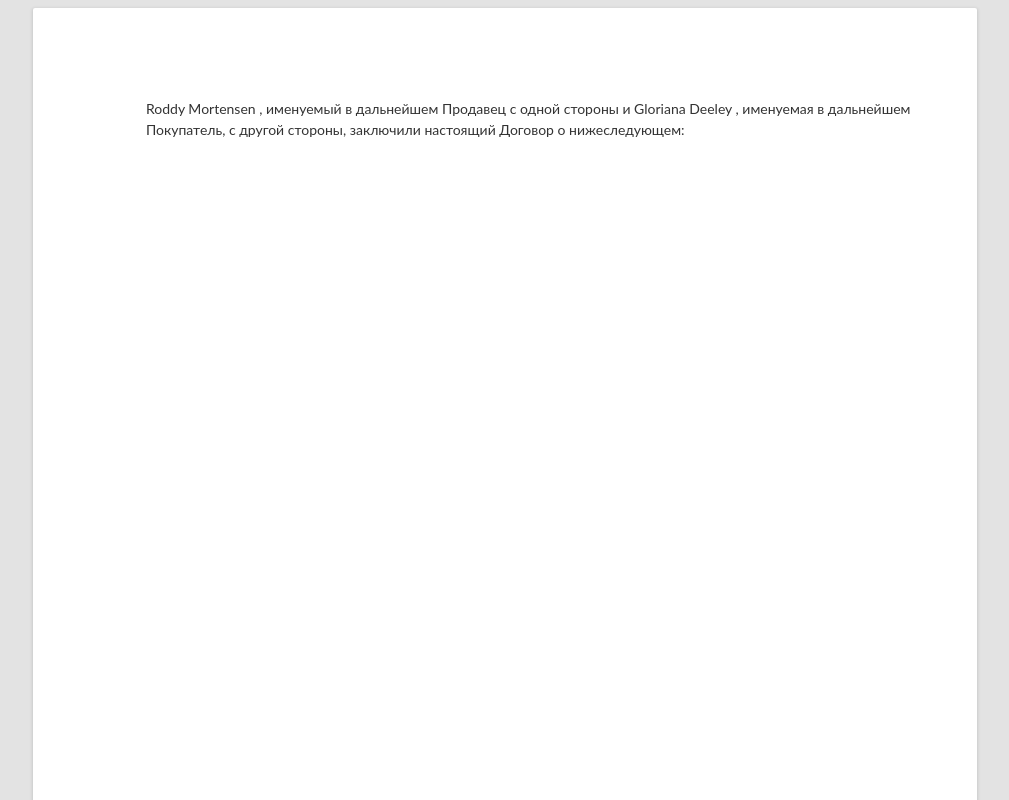
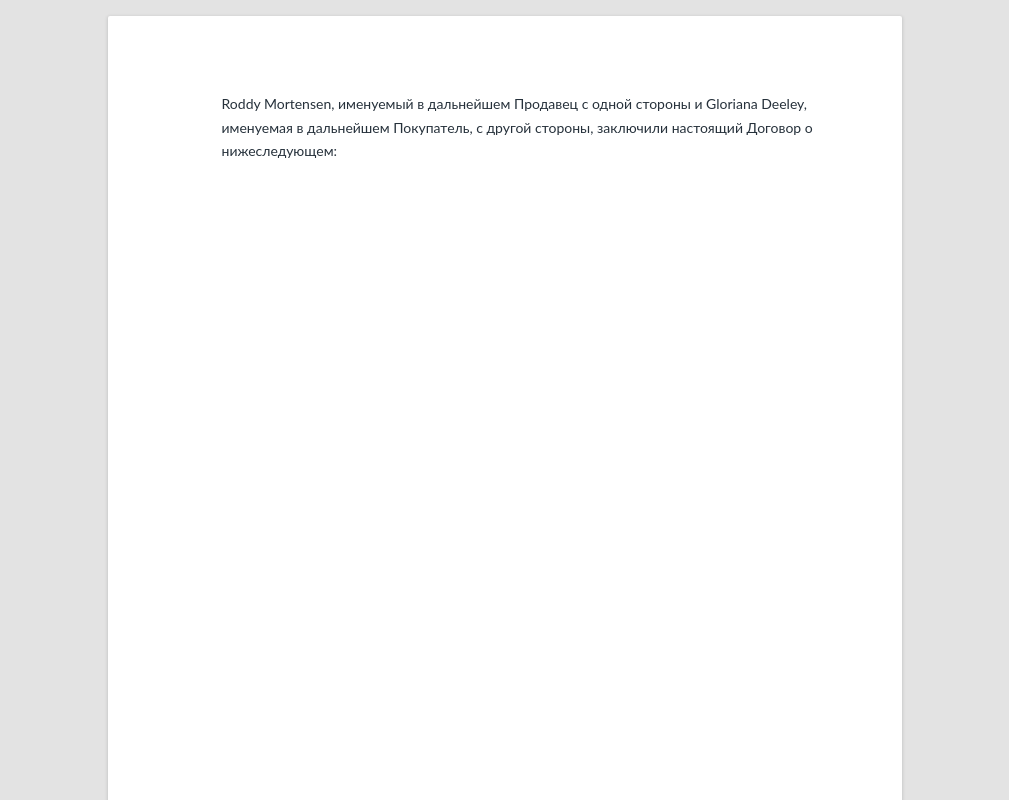
Before and after one commit to OsipovIgor/pager, a website built with Parcel: page index.html in a window 1280 px wide. Shown: the top 800 px of the page, without its empty margins (135-1144 px from the left). Built offline with nearby package versions, Linux system fonts and the light colour scheme; files whose address does not match are found by name.

Commit message:
fonts and styles

```diff
--- /dev/null
+++ b/css/fonts.css
@@ -0,0 +1,89 @@
+@font-face {
+  font-family: "Lato";
+  src: url("fonts/Lato-Black.woff2") format("woff2"),
+    url("fonts/Lato-Black.woff") format("woff");
+  font-weight: 900;
+  font-style: normal;
+  font-display: swap;
+}
+
+@font-face {
+  font-family: "Lato";
+  src: url("fonts/Lato-Regular.woff2") format("woff2"),
+    url("fonts/Lato-Regular.woff") format("woff");
+  font-weight: normal;
+  font-style: normal;
+  font-display: swap;
+}
+
+@font-face {
+  font-family: "Lato";
+  src: url("fonts/Lato-BlackItalic.woff2") format("woff2"),
+    url("fonts/Lato-BlackItalic.woff") format("woff");
+  font-weight: 900;
+  font-style: italic;
+  font-display: swap;
+}
+
+@font-face {
+  font-family: "Lato";
+  src: url("fonts/Lato-Italic.woff2") format("woff2"),
+    url("fonts/Lato-Italic.woff") format("woff");
+  font-weight: normal;
+  font-style: italic;
+  font-display: swap;
+}
+
+@font-face {
+  font-family: "Lato";
+  src: url("fonts/Lato-LightItalic.woff2") format("woff2"),
+    url("fonts/Lato-LightItalic.woff") format("woff");
+  font-weight: 300;
+  font-style: italic;
+  font-display: swap;
+}
+
+@font-face {
+  font-family: "Lato Hairline";
+  src: url("fonts/Lato-HairlineItalic.woff2") format("woff2"),
+    url("fonts/Lato-HairlineItalic.woff") format("woff");
+  font-weight: 300;
+  font-style: italic;
+  font-display: swap;
+}
+
+@font-face {
+  font-family: "Lato";
+  src: url("fonts/Lato-BoldItalic.woff2") format("woff2"),
+    url("fonts/Lato-BoldItalic.woff") format("woff");
+  font-weight: bold;
+  font-style: italic;
+  font-display: swap;
+}
+
+@font-face {
+  font-family: "Lato";
+  src: url("fonts/Lato-Light.woff2") format("woff2"),
+    url("fonts/Lato-Light.woff") format("woff");
+  font-weight: 300;
+  font-style: normal;
+  font-display: swap;
+}
+
+@font-face {
+  font-family: "Lato Hairline";
+  src: url("fonts/Lato-Hairline.woff2") format("woff2"),
+    url("fonts/Lato-Hairline.woff") format("woff");
+  font-weight: 300;
+  font-style: normal;
+  font-display: swap;
+}
+
+@font-face {
+  font-family: "Lato";
+  src: url("fonts/Lato-Bold.woff2") format("woff2"),
+    url("fonts/Lato-Bold.woff") format("woff");
+  font-weight: bold;
+  font-style: normal;
+  font-display: swap;
+}
--- /dev/null
+++ b/css/reset.css
@@ -0,0 +1,78 @@
+/* Указываем box sizing */
+*,
+*::before,
+*::after {
+  box-sizing: border-box;
+}
+
+/* Убираем внутренние отступы */
+ul[class],
+ol[class] {
+  padding: 0;
+}
+
+/* Убираем внешние отступы */
+body,
+h1,
+h2,
+h3,
+h4,
+p,
+ul[class],
+ol[class],
+li,
+figure,
+figcaption,
+blockquote,
+dl,
+dd {
+  margin: 0;
+}
+
+/* Выставляем основные настройки по-умолчанию для body */
+body {
+  min-height: 100vh;
+  scroll-behavior: smooth;
+  text-rendering: optimizeSpeed;
+  line-height: 1.5;
+}
+
+/* Удаляем стандартную стилизацию для всех ul и il, у которых есть атрибут class*/
+ul[class],
+ol[class] {
+  list-style: none;
+}
+
+/* Элементы a, у которых нет класса, сбрасываем до дефолтных стилей */
+a:not([class]) {
+  text-decoration-skip-ink: auto;
+}
+
+/* Упрощаем работу с изображениями */
+img {
+  max-width: 100%;
+  display: block;
+}
+
+/* Указываем понятную периодичность в потоке данных у article*/
+article > * + * {
+  margin-top: 1em;
+}
+
+/* Наследуем шрифты для инпутов и кнопок */
+input,
+button,
+textarea,
+select {
+  font: inherit;
+}
+
+/* Удаляем все анимации и переходы для людей, которые предпочитай их не использовать */
+@media (prefers-reduced-motion: reduce) {
+  * {
+    animation-duration: 0.01ms !important;
+    animation-iteration-count: 1 !important;
+    transition-duration: 0.01ms !important;
+    scroll-behavior: auto !important;
+  }
+}
--- a/style.css
+++ b/css/style.css
@@ -1,5 +1,13 @@
 html {
   background: #e3e3e3;
+  font-family: Lato sans-serif;
+}
+
+body {
+  font-family: Lato, -apple-system, BlinkMacSystemFont, "Segoe UI", "Roboto",
+    sans-serif;
+  -webkit-font-smoothing: antialiased;
+  -moz-osx-font-smoothing: grayscale;
 }
 
 .centered {
@@ -8,15 +16,14 @@
 }
 
 .document {
+  margin: 16px;
   box-shadow: 0 1px 3px 1px rgba(60, 64, 67, 0.15);
   background: white;
-  color: #333333;
+  color: #26313b;
   border-radius: 2px;
 
   font-size: 14px;
-  font-family: Lato;
-
-  line-height: 1.5em;
+  line-height: 1.71;
 
   padding: 20mm 10mm 20mm 30mm;
 }
--- a/index.html
+++ b/index.html
@@ -2,7 +2,9 @@
   <head>
     <title>Parcel Sandbox</title>
     <meta charset="UTF-8" />
-    <link rel="stylesheet" href="style.css" />
+    <link rel="stylesheet" href="css/reset.css" />
+    <link rel="stylesheet" href="css/fonts.css" />
+    <link rel="stylesheet" href="css/style.css" />
   </head>
 
   <body>
@@ -10,8 +12,8 @@
       <div class="centered">
         <div class="document a4">
           <p>
-            Roddy Mortensen , именуемый в дальнейшем Продавец с одной стороны и
-            Gloriana Deeley , именуемая в дальнейшем Покупатель, с другой
+            Roddy Mortensen, именуемый в дальнейшем Продавец с одной стороны и
+            Gloriana Deeley, именуемая в дальнейшем Покупатель, с другой
             стороны, заключили настоящий Договор о нижеследующем:
           </p>
         </div>
```
